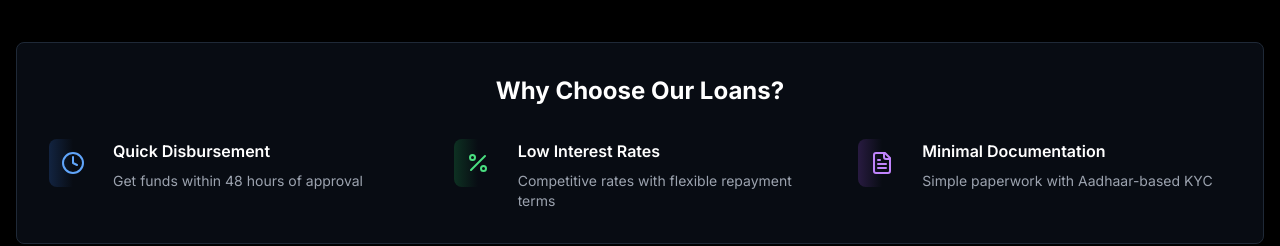
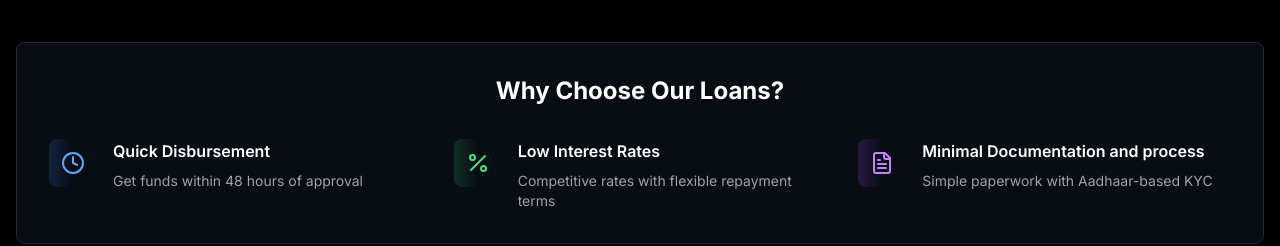
Before and after one commit to Manaswita10/Finergize, a Next.js app: page /loans in a window 1280 px wide. Shown: the part 880-1126 px from the top of the page. Built offline with nearby package versions, Linux system fonts and the light colour scheme.

Commit message:
initial commit

```diff
--- a/app/loans/page.tsx
+++ b/app/loans/page.tsx
@@ -49,7 +49,7 @@ export default function LoansPage() {
     },
     {
       icon: <FileText className="h-6 w-6 text-purple-400" />,
-      title: "Minimal Documentation",
+      title: "Minimal Documentation and process",
       description: "Simple paperwork with Aadhaar-based KYC",
       gradient: "from-purple-500/20 via-transparent to-transparent"
     }
```
